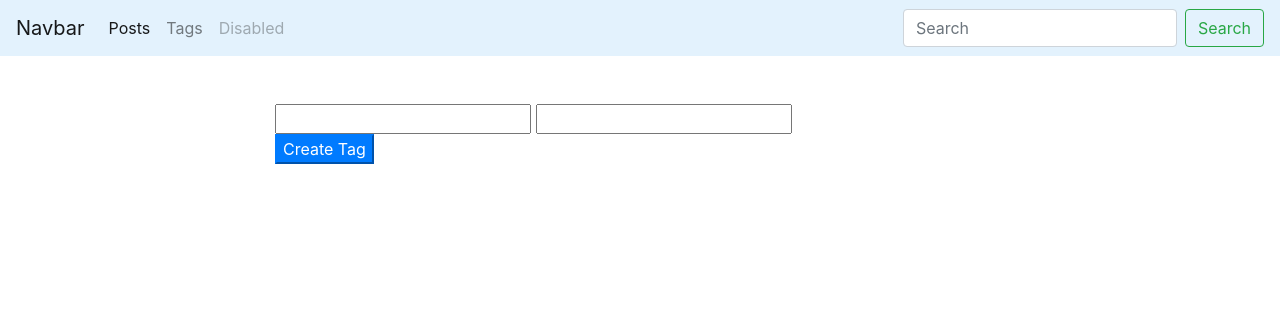
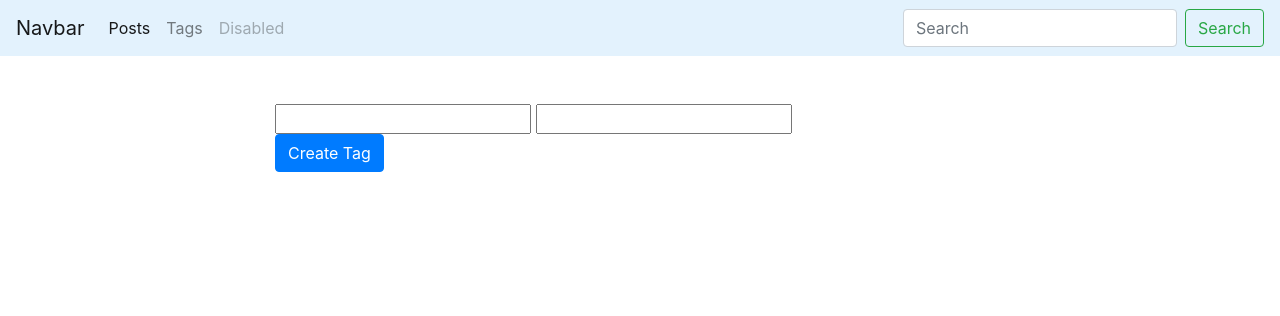
Before and after one commit to mikeUnix/arizona, a Django app: page /Arizona/tag/create in a window 1280 px wide. Shown: the top 316 px of the page. Run offline with Django 3.2, Linux system fonts and the light colour scheme; parts of the project's set-up code (start-up, migrations or seed data) failed here and were passed over; some libraries are stand-ins or nearby versions.

Commit message:
pochinil tolko ne rabotaet kak nado

```diff
--- a/myenv/app/projectArizona/Arizona/forms.py
+++ b/myenv/app/projectArizona/Arizona/forms.py
@@ -1,6 +1,6 @@
 from django import forms
 from .models import Tag
-from django.core.exception import ValidationError#exception
+from django.core.exceptions import ValidationError
 
 
 """пользовательский класс для создания удаления редактирования постов связывается с базой данных"""
@@ -13,7 +13,8 @@ class TagForm(forms.Form):
 
 		if  new_slug == 'create':
 			raise ValidationError('Slug may not to be "Create"')
-			return new_slug
+
+		return new_slug
 
 
 
--- a/myenv/app/projectArizona/Arizona/templates/Arizona/tag_create.html
+++ b/myenv/app/projectArizona/Arizona/templates/Arizona/tag_create.html
@@ -13,7 +13,7 @@ Tag Create - {{ block.super}}
 	{{ form.title }}
 	{{ form.slug }}
 
-	<button type="submit" class="btn-primary"> Create Tag</button>
+	<button type="submit" class="btn btn-primary"> Create Tag</button>
 </form>
 
 {% endblock %}
--- a/myenv/app/projectArizona/Arizona/views.py
+++ b/myenv/app/projectArizona/Arizona/views.py
@@ -4,6 +4,7 @@ from django.views.generic import View
 from .models import Post, Tag
 from .utils import ObjectDetailMixin
 from .forms import TagForm
+
 
 # Create your views here.
 
```
